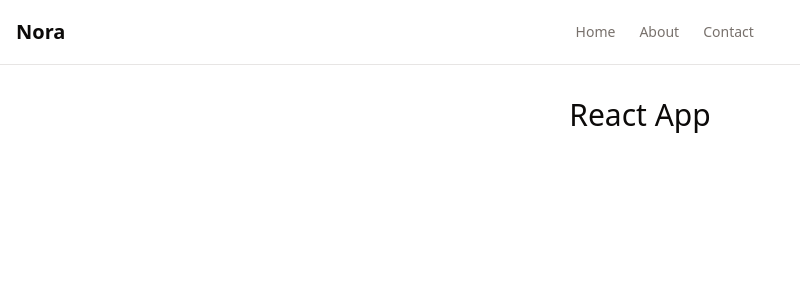
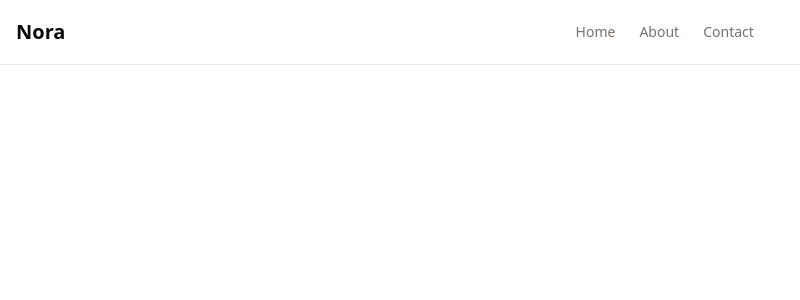
Before and after one commit to enyichiaagu/nora-ai, a React (Vite) app: page / in a window 1280 px wide. Shown: the top 300 px of the page, without its empty margins (0-800 px from the left). Built offline with nearby package versions, Linux system fonts and the light colour scheme.

Commit message:
Remove React App text from main content

```diff
--- a/src/App.tsx
+++ b/src/App.tsx
@@ -5,7 +5,7 @@ export default function App() {
     <div className="min-h-screen bg-background">
       <Header />
       <main className="container mx-auto px-4 py-8">
-        <div className="text-3xl text-center">React App</div>
+        {/* Main content area - ready for your components */}
       </main>
     </div>
   );
```
